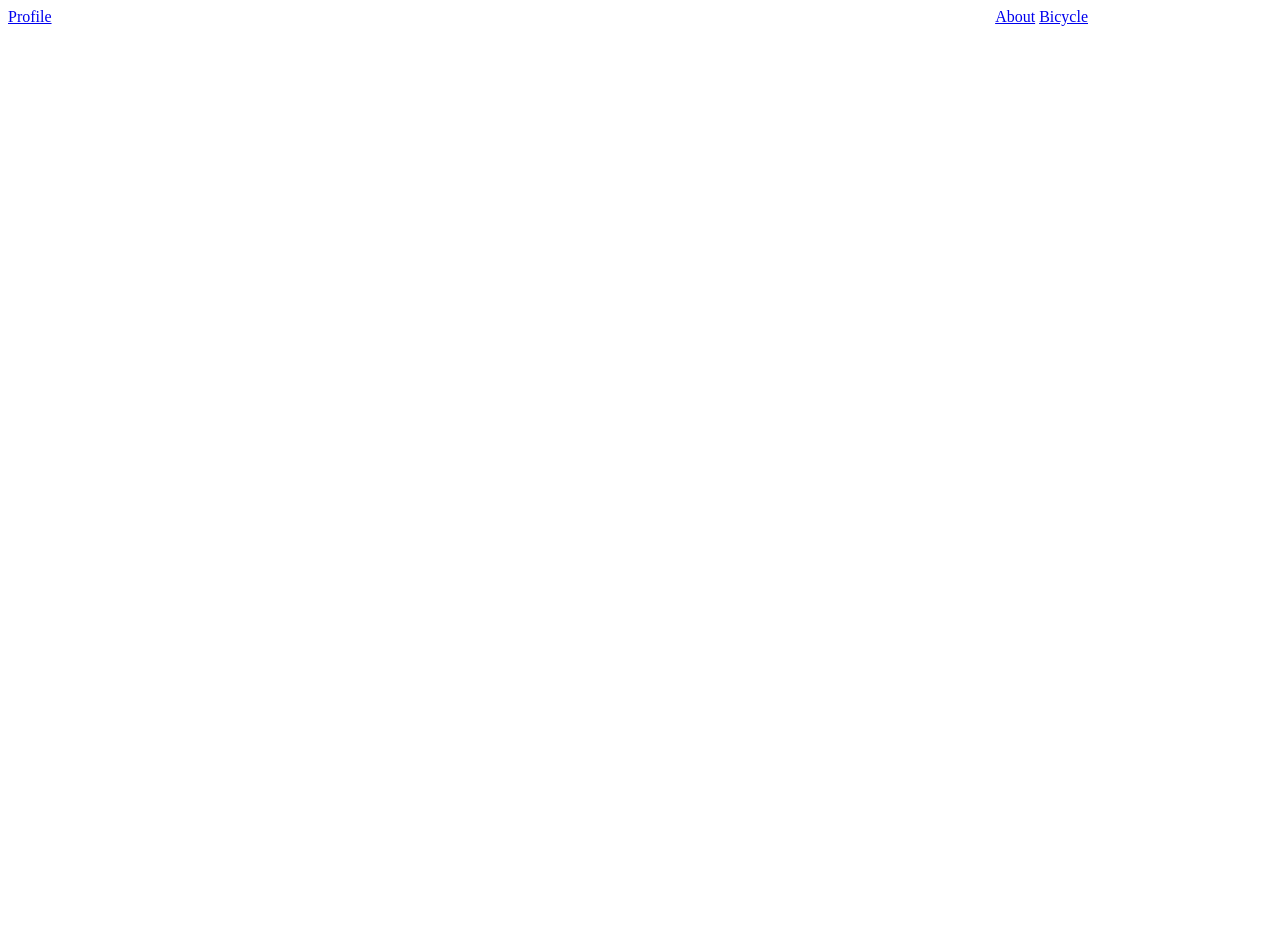
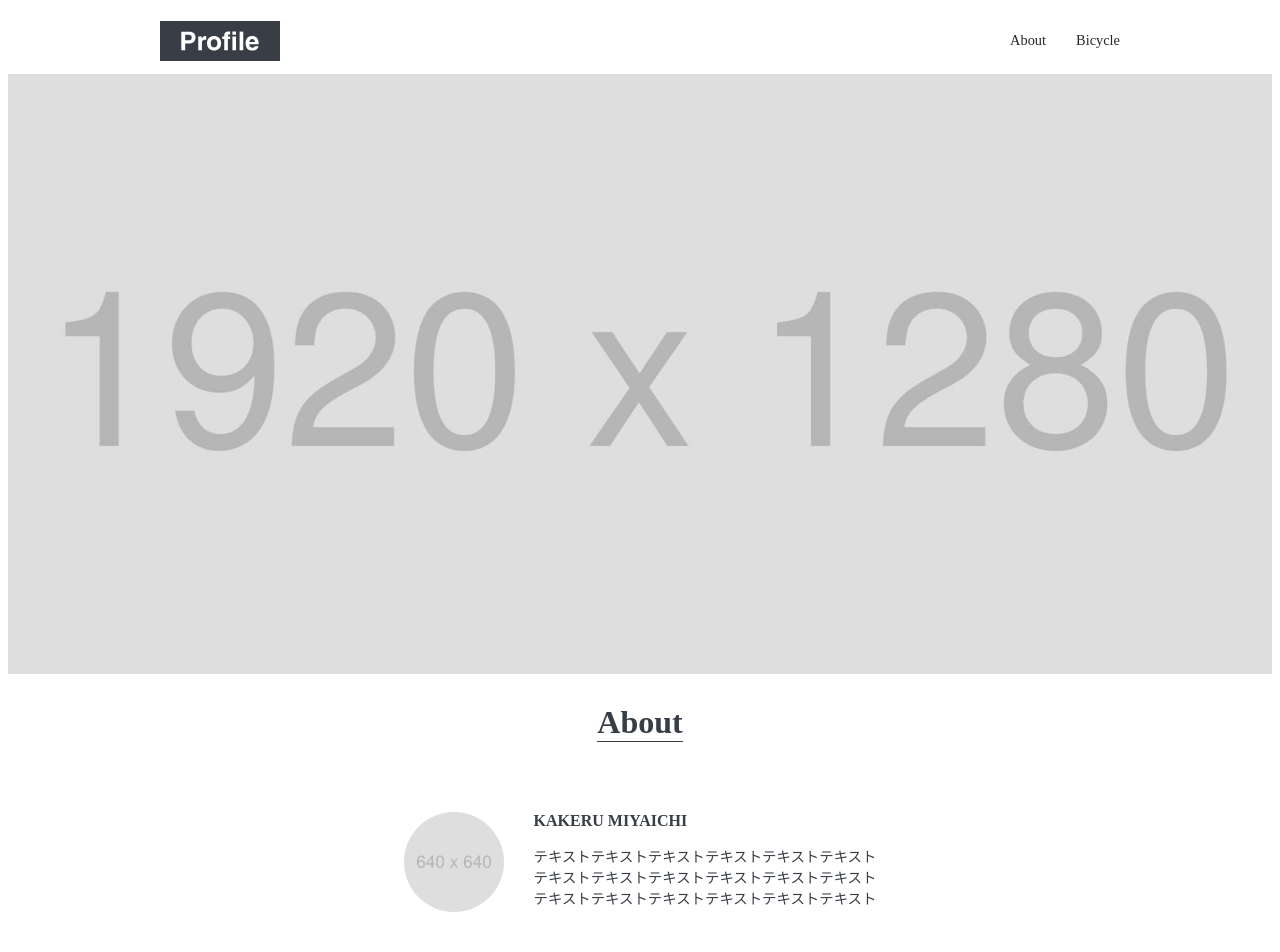
Before and after one commit to Takumi0187/samurai-terakoya, a plain HTML site: page copy_cording2/index.html in a window 1280 px wide. Shown: the top 952 px of the page. Before the commit the page ends 800 px from the top, so only its background shows below. Drawn offline with Linux system fonts and the light colour scheme.

Commit message:
答え合わせ済み

```diff
--- a/copy_cording2/index.html
+++ b/copy_cording2/index.html
@@ -1,9 +1,9 @@
 <!DOCTYPE html>
 <html>
 <head>
+  <meta charset="utf-8">
   <title>Profile</title>
   <meta name="description" content="ロードバイク紹介">
-  <meta charset="utf-8">
   <meta name="viewport" content="width=device-width, initial-scale=1.0">
   <meta http-equiv="X-UA-Compatible">
   <link rel="stylesheet" href="style.css">
@@ -13,21 +13,66 @@
 </head>
 
 <body>
-  <header>
+  <!-- ヘッダー -->
+  <header id="header" class="wrapper">
+    <div class="logo">
+      <a href="index.html">
+        <img src="img/logo.svg" alt="ロゴ">
+      </a>
+    </div>
     <nav>
-      <div>
-        <a href="#profile">Profile</a>
-      </div>
-      <div>
-        <a href="#about">About</a>
-        <a href="#bicycle">Bicycle</a>
-      </div>
+      <ul>
+        <li>
+          <a href="#about">About</a>
+        </li>
+        <li>
+          <a href="#bicycle">Bicycle</a>
+        </li>
+      </ul>
     </nav>
   </header>
 
   <main>
+    <!-- メインビジュアル -->
+    <div id="mainvisual">
+      <img src="img/mainvisual.jpg" alt="自転車の写真">
+    </div>
+
+    <section id="about" class="wrapper">
+      <h1 class="secition-title">About</h1>
+      <div class="content">
+        <img src="img/about.jpg" alt="icon">
+        <div class="text">
+          <h2 class="content-title">KAKERU MIYAICHI</h2>
+            <p>テキストテキストテキストテキストテキストテキスト<br>テキストテキストテキストテキストテキストテキスト<br>テキストテキストテキストテキストテキストテキスト</p>
+        </div>
+      </div>
+    </section>
+
+    <section id="bicycle" class="wrapper">
+      <h1 class="secition-title"> Bicycle</h1>
+      <ul>
+        <li>
+          <img src="img/bicycle1.jpg" alt="自転車１">
+          <h2>タイトル</h2>
+          <p>テキストテキストテキストテキストテキストテキスト</p>
+        </li>
+        <li>
+          <img src="img/bicycle2.jpg" alt="自転車2">
+          <h2>タイトル</h2>
+          <p>テキストテキストテキストテキストテキストテキスト</p>
+        </li>
+        <li>
+          <img src="img/bicycle3.jpg" alt="自転車3">
+          <h2>タイトル</h2>
+          <p>テキストテキストテキストテキストテキストテキスト</p>
+        </li>
+      </ul>
+    </section>
   </main>
-  <footer>
+
+  <footer id="footer">
+    <p>&copy; 2020 Profile</p>
   </footer>
 
 </body>
--- a/copy_cording2/style.css
+++ b/copy_cording2/style.css
@@ -1,14 +1,151 @@
-/* PC用スタイル */
+@charset "utf-8";
 
+html {
+  font-size: 100%;
+}
 
-/* 横幅設定 */
 body {
-  max-width: 1080px;
-  min-width: 960px;
+  color: #383e45;
+  font-size: 0.9rem;
+}
+
+a {
+  text-decoration: none;
+}
+
+img {
+  max-width: 100%;
+}
+
+li {
+  list-style: none;
+}
+
+.secition-title {
+  display: inline-block;
+  font-size: 2rem;
+  text-align: center;
+  margin-bottom: 60px;
+  border-bottom: solid 1px #383e45;
+}
+
+.content-title {
+  font-size: 1rem;
+  margin: 10px 0;
+}
+
+.wrapper {
+  max-width: 960px;
+  margin: 0 auto 100px auto;
+  padding: 0 4%;
+  text-align: center;
 }
 
 /* ヘッダー */
-nav {
+.logo {
+  width: 120px;
+  line-height: 1px;
+  padding: 10px 0;
+}
+
+.logo a {
+  display: block;
+}
+
+#header {
+  display: flex;
+  flex-wrap: wrap;
+  justify-content: space-between;
+  align-items: center;
+  margin: 0 auto;
+}
+
+#header ul {
+  display: flex;
+  flex-wrap: wrap;
+  padding: 10px 0;
+}
+
+#header li {
+  margin-left: 30px;
+}
+
+#header li a {
+  color: #24292e;
+}
+
+#header li a:hover {
+  opacity: 0.7;
+}
+
+/* メインビジュアル */
+#mainvisual img {
+  width: 100%;
+  /* ↓元画像のサイズが1920×1280のため */
+  max-width: 1920px;
+  height: 600px;
+  /* ↓アスペクト比をそのままで枠に画像を合わせる */
+  object-fit: cover;
+}
+
+/* About */
+#about .content {
+  display: flex;
+  flex-wrap: wrap;
+  justify-content: center;
+  align-items: center;
+}
+
+#about img {
+  width: 100px;
+  height: 100px;
+  border-radius: 50%;
+  margin-right: 30px;
+}
+
+#about .text {
+  text-align: left;
+}
+
+/* Bicycle */
+#bicycle ul {
   display: flex;
   justify-content: space-between;
 }
+
+#bicycle li {
+  width: 32%;
+}
+
+/* footer */
+#footer {
+  font-size: 0.5rem;
+  padding: 10px 0;
+  text-align: center;
+}
+
+/* スマホ用 */
+@media screen and (max-width:600px) {
+  /* mainvisual */
+  #mainvisual {
+    height: calc(100vh - 60px)
+  }
+
+  /* about */
+  #about .content {
+    flex-direction: column;
+  }
+  #about img {
+    margin-right: 0;
+  }
+
+  /* bicycle */
+  #bicycle  ul {
+    flex-direction: column;
+  }
+
+  #bicycle li {
+    width: 100%;
+    margin-bottom: 30px;
+  }
+}
```
